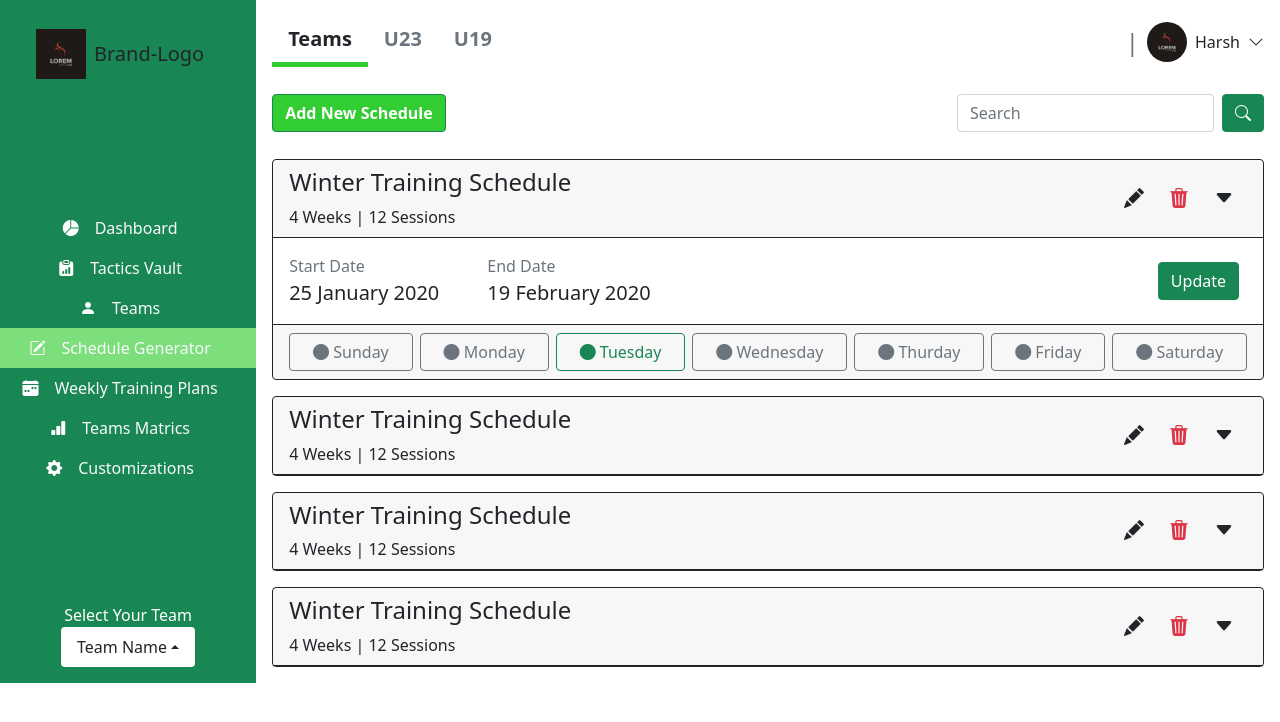
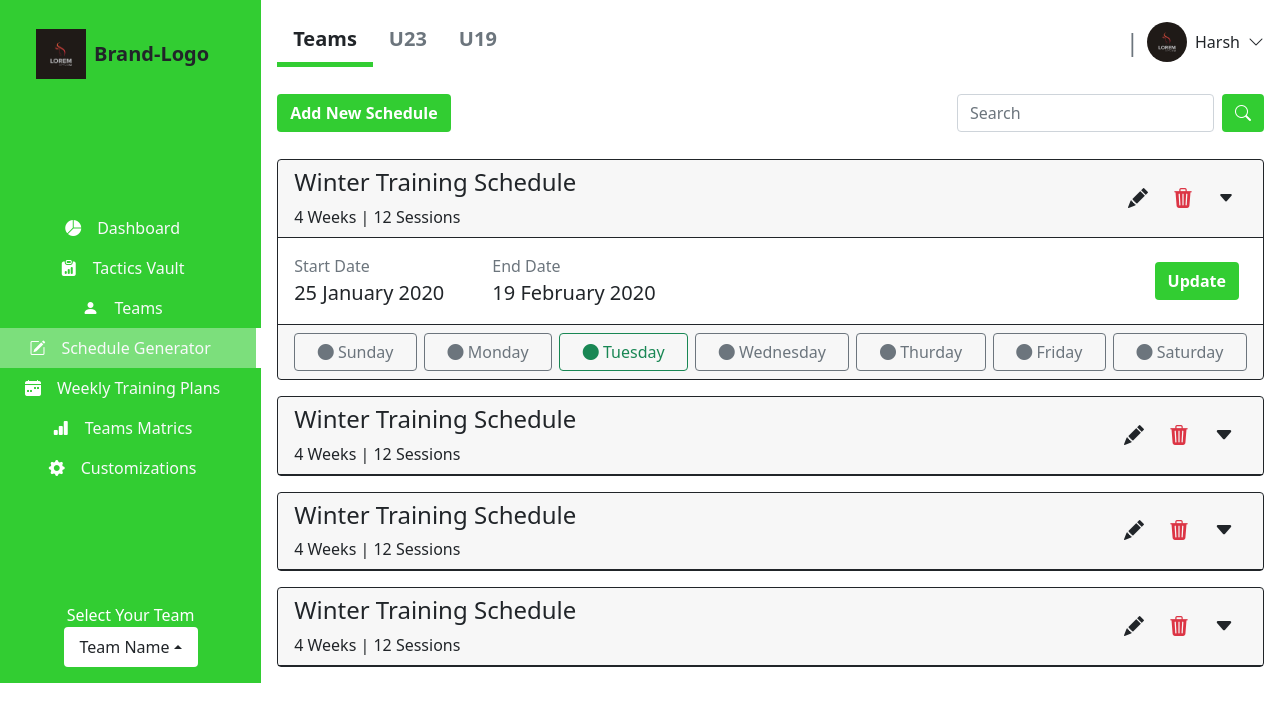
Before and after one commit to Harsh2432/Teams-Dashboard, a plain HTML site: page index.html in a window 1280 px wide. Drawn offline with nearby package versions, Linux system fonts and the light colour scheme.

Commit message:
Update index.html

```diff
--- a/index.html
+++ b/index.html
@@ -17,42 +17,43 @@
 
 <body>
 
-    <section class="option-section bg-success">
+    <section class="option-section">
         <nav class="navbar w-100 p-4">
             <div class="container-fluid">
-                <a class="navbar-brand d-flex justify-content-center align-items-center gap-2 text-dark" href="#">
+                <a class="navbar-brand d-flex justify-content-center align-items-center gap-2 text-dark fw-bold"
+                    href="#">
                     <img src="img/logo.png" alt="" width="50" height="50" class="d-inline-block align-text-center">
                     Brand-Logo
                 </a>
             </div>
         </nav>
 
-        <ul class="nav flex-column w-100">
-            <li class="nav-item d-flex justify-content-center align-items-center">
+        <ul class="nav flex-column w-100" id="group-links">
+            <li class="nav-item d-flex justify-content-center align-items-center group-link-item">
                 <i class="bi-pie-chart-fill text-white"></i>
                 <a class="nav-link text-light" href="#">Dashboard</a>
             </li>
-            <li class="nav-item d-flex justify-content-center align-items-center">
+            <li class="nav-item d-flex justify-content-center align-items-center group-link-item">
                 <i class="bi-clipboard-data-fill text-white"></i>
                 <a class="nav-link text-light" href="#">Tactics Vault</a>
             </li>
-            <li class="nav-item d-flex justify-content-center align-items-center">
+            <li class="nav-item d-flex justify-content-center align-items-center group-link-item">
                 <i class="bi-person-fill text-white"></i>
                 <a class="nav-link text-light" href="#">Teams</a>
             </li>
-            <li class="nav-item d-flex justify-content-center align-items-center">
+            <li class="nav-item d-flex justify-content-center align-items-center group-link-item bd-lt">
                 <i class="bi-pencil-square text-white"></i>
                 <a class="nav-link text-light" href="#">Schedule Generator</a>
             </li>
-            <li class="nav-item d-flex justify-content-center align-items-center">
+            <li class="nav-item d-flex justify-content-center align-items-center group-link-item">
                 <i class="bi-calendar-week-fill text-white"></i>
                 <a class="nav-link text-light" href="#">Weekly Training Plans</a>
             </li>
-            <li class="nav-item d-flex justify-content-center align-items-center">
+            <li class="nav-item d-flex justify-content-center align-items-center group-link-item">
                 <i class="bi-bar-chart-fill text-white"></i>
                 <a class="nav-link text-light" href="#">Teams Matrics</a>
             </li>
-            <li class="nav-item d-flex justify-content-center align-items-center">
+            <li class="nav-item d-flex justify-content-center align-items-center group-link-item">
                 <i class="bi-gear-fill text-white"></i>
                 <a class="nav-link text-light" href="#">Customizations</a>
             </li>
@@ -108,11 +109,11 @@
         <section class="inner-section">
             <nav class="navbar p-1">
                 <div class="container-fluid">
-                    <button class="btn btn-success me-2" id="newSchedule" type="button" data-bs-toggle="modal"
+                    <button class="btn me-2" id="newSchedule" type="button" data-bs-toggle="modal"
                         data-bs-target="#create-schedule">Add New Schedule</button>
                     <form class="d-flex" role="search">
                         <input class="form-control me-2" type="search" placeholder="Search" aria-label="Search">
-                        <button class="btn btn-success" type="submit">
+                        <button class="btn" id="search" type="submit">
                             <i class="bi-search"></i>
                         </button>
                     </form>
@@ -136,7 +137,7 @@
                                 <i class="bi-trash3-fill text-danger fs-5 fw-bold"></i>
                             </button>
                             <button type="button" class="btn" data-bs-toggle="collapse" data-bs-target="#collapseOne">
-                                <i class="bi-caret-down-fill fs-5 fw-bold"></i>
+                                <i class="bi-caret-down-fill"></i>
                             </button>
                         </div>
                     </div>
@@ -154,7 +155,7 @@
                             </div>
                         </div>
                         <div class="button-item">
-                            <button class="btn btn-success me-2" type="button">Update</button>
+                            <button class="btn me-2" id="update" type="button">Update</button>
                         </div>
                     </div>
                     <div class="card-footer border-dark">
@@ -220,7 +221,7 @@
                             </div>
                         </div>
                         <div class="button-item">
-                            <button class="btn btn-success me-2" type="button">Update</button>
+                            <button class="btn me-2" id="update" type="button">Update</button>
                         </div>
                     </div>
                     <div class="card-footer border-dark">
@@ -286,7 +287,7 @@
                             </div>
                         </div>
                         <div class="button-item">
-                            <button class="btn btn-success me-2" type="button">Update</button>
+                            <button class="btn me-2" id="update" type="button">Update</button>
                         </div>
                     </div>
                     <div class="card-footer border-dark">
@@ -352,7 +353,7 @@
                             </div>
                         </div>
                         <div class="button-item">
-                            <button class="btn btn-success me-2" type="button">Update</button>
+                            <button class="btn me-2" id="update" type="button">Update</button>
                         </div>
                     </div>
                     <div class="card-footer border-dark">
@@ -427,6 +428,8 @@
     <script src="https://cdn.jsdelivr.net/npm/bootstrap@5.0.2/dist/js/bootstrap.bundle.min.js"
         integrity="sha384-MrcW6ZMFYlzcLA8Nl+NtUVF0sA7MsXsP1UyJoMp4YLEuNSfAP+JcXn/tWtIaxVXM"
         crossorigin="anonymous"></script>
+
+    <script src="js/main.js"></script>
 </body>
 
 </html>
```
